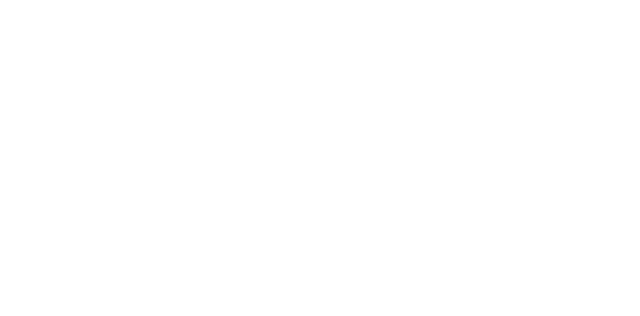
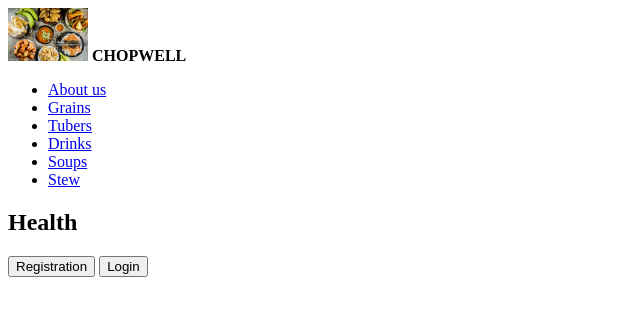
Before and after one commit to timo10thy/chopam, a plain HTML site: page index.html in a window 1280 px wide. Shown: the whole page, without its empty margins (0-640 px from the left). Drawn offline with Linux system fonts and the light colour scheme.

Commit message:
update index.html and include images

```diff
--- a/index.html
+++ b/index.html
@@ -6,6 +6,39 @@
     <title>Document</title>
 </head>
 <body>
+    <!-- nav -->
+    <nav>
+        <div>
+            <div>
+                <img src="./image/istockphoto-1094435394-1024x1024.jpg"width=80 alt="">
+                <span><B>CHOPWELL</B></span>
 
+            </div>
+
+
+            <ul>
+                <li><a href="#">About us</a></li>
+                <li><a href="#">Grains</a></li>
+                <li><a href="#">Tubers</a></li>
+                <li><a href="#">Drinks</a></li>
+                <li><a href="#">Soups</a></li>
+                <li><a href="#">Stew</a></li>
+            </ul>
+
+            <div>
+                <h2>Health</h2>
+            </div>
+
+            <div>
+                <button>Registration</button>
+                <button>Login</button>
+            </div>
+
+        </div>
+    </nav>
+    <main>
+        <!-- Hero Section -->
+    </main>
+    <!-- Footer -->
 </body>
 </html>
```
Also changed, not shown: image/istockphoto-1094435394-1024x1024.jpg (added), 1 other file.
